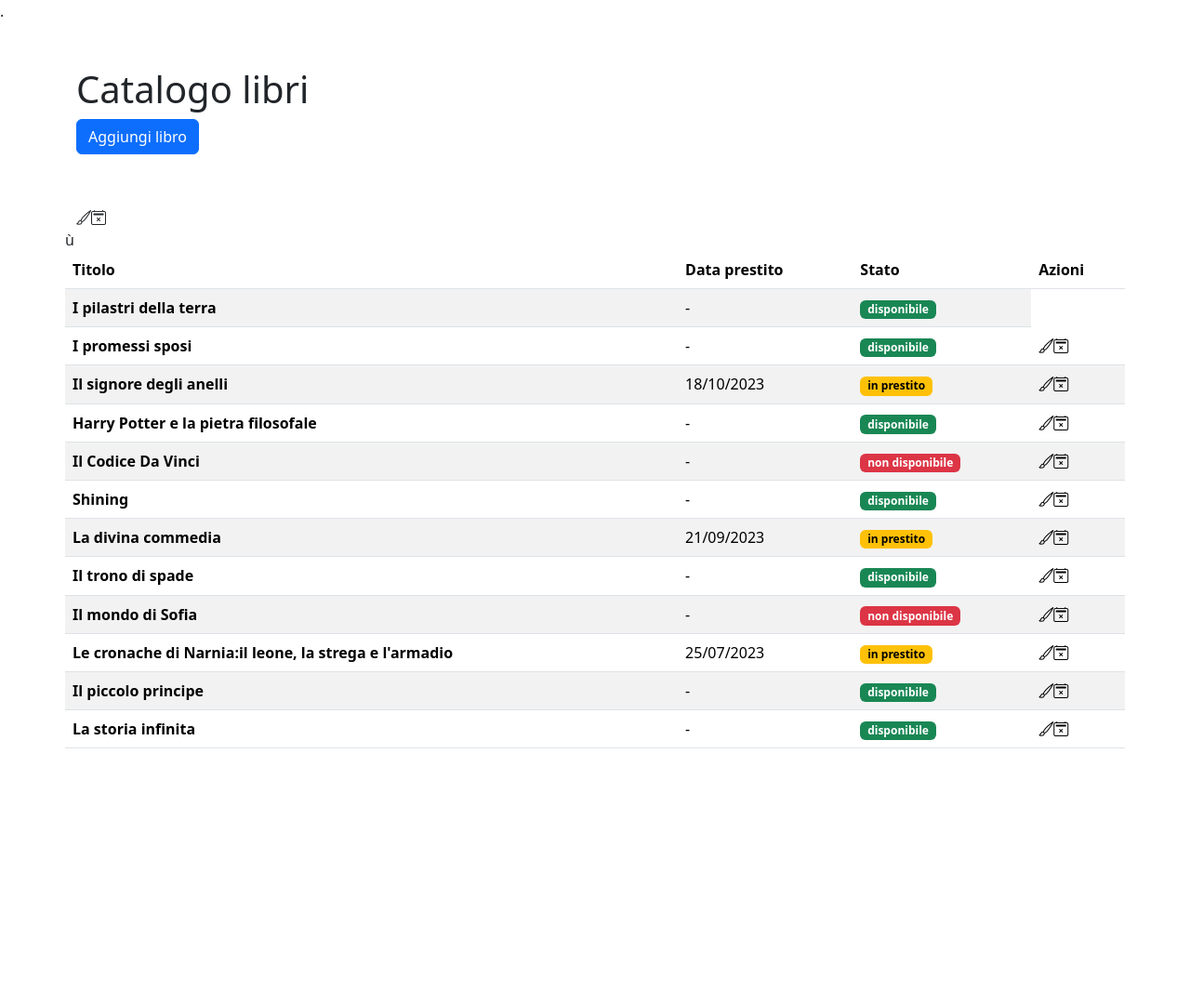
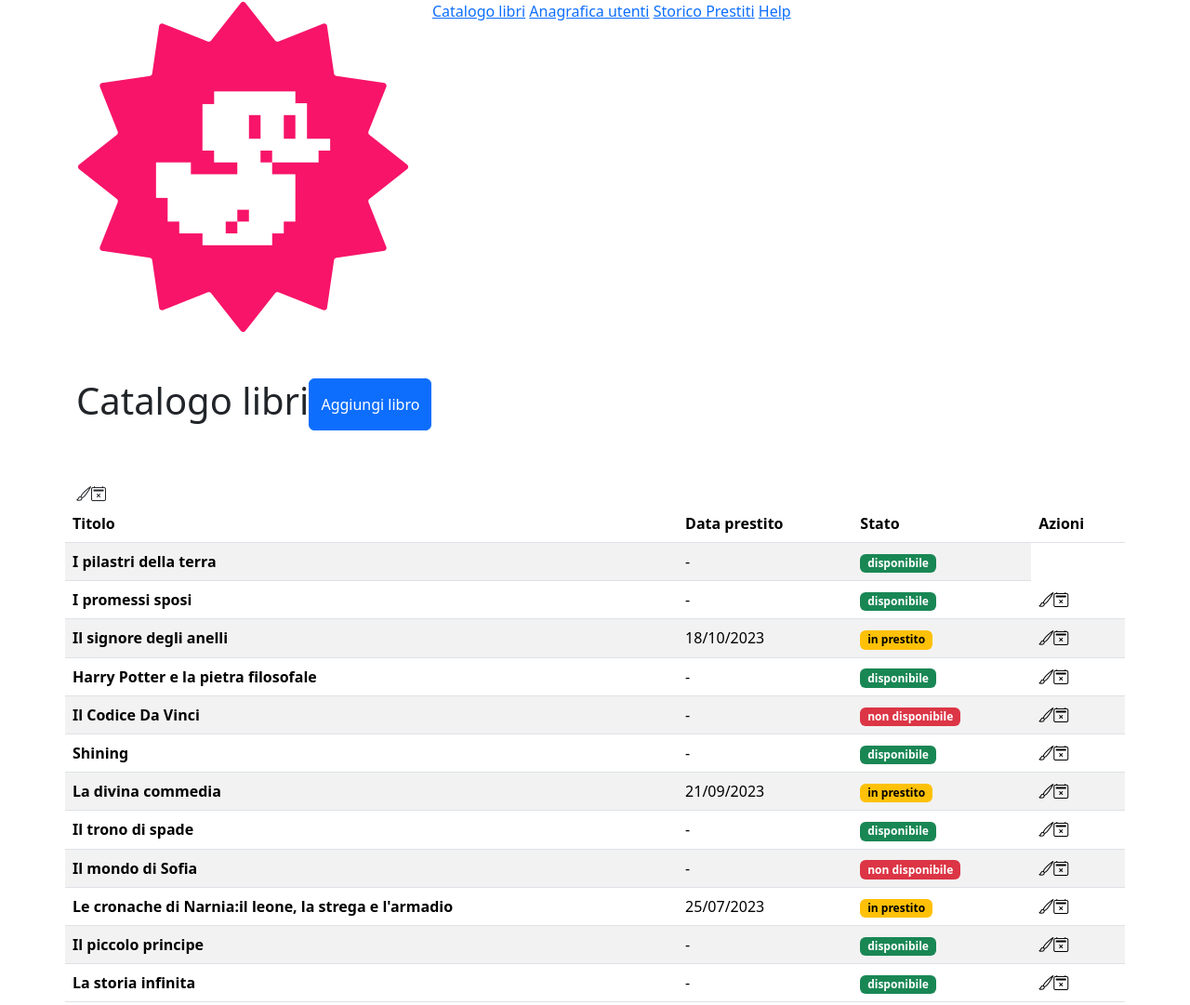
Before and after one commit to LaraPsc123/html-css-bootstrap-dashboard, a plain HTML site: page index.html in a window 1280 px wide. Shown: the whole page at 93% size. Before the commit the page ends 821 px from the top, so only its background shows below. Drawn offline with nearby package versions, Linux system fonts and the light colour scheme.

Commit message:
ADD: header

```diff
--- a/index.html
+++ b/index.html
@@ -10,14 +10,38 @@
     <title>Document</title>
 </head>
 
-.
+
 
 <body>
+    <header>
+        <div class="container">
+            <div class="row display: flex justify-content: start">
+                <div class="col-auto">
+                    <img src="./img/duck.png" alt="">
+                </div>
+                <div class="col-auto">
+                    <nav>
+                        <a href="">Catalogo libri</a>
+                        <a href="">Anagrafica utenti</a>
+                        <a href="">Storico Prestiti</a>
+                        <a href="">Help</a>
+                    </nav>
+
+                </div>
+            </div>
+        </div>
+    </header>
     <main>
         <section class="py-5">
             <div class="container">
-                <h1>Catalogo libri</h1>
-                <button type="button" class="btn btn-primary" id="liveAlertBtn">Aggiungi libro</button>
+                <div class="row">
+                    <div class="col-6 d-flex justify-content: end align-items: end">
+                        <h1>Catalogo libri</h1>
+                        <button type="button" class="btn btn-primary" id="liveAlertBtn">Aggiungi libro</button>
+                    </div>
+
+                </div>
+
             </div>
         </section>
         <section class="py-1">
@@ -68,7 +92,7 @@
                                 <td><span class="badge text-bg-danger">non disponibile</td>
                                 <td><i class="bi bi-brush"></i><i class="bi bi-calendar2-x"></i></td>
                             </tr>
-                            ù<tr>
+                            <tr>
                                 <th scope="row">Shining</th>
                                 <td>-</td>
                                 <td><span class="badge text-bg-success">disponibile</td>
```
Also changed, not shown: img/duck.png (added).
